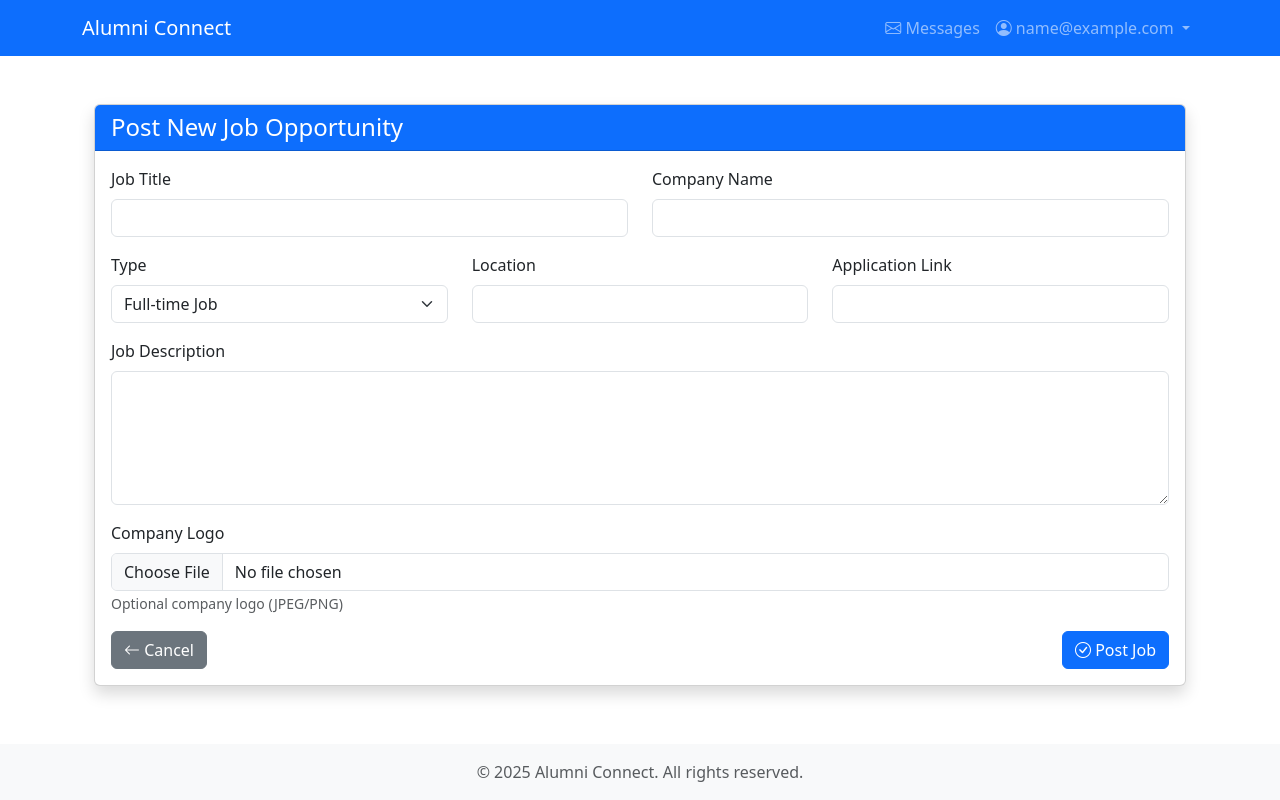
After one commit to Hillcrest01/alumni-student-engagement-system, a Flask app: page /jobs/create in a window 1280 px wide. The commit adds this page. Run offline with Flask 3, Linux system fonts and the light colour scheme; the visitor is signed in with stand-in values (Sample User, id 1); some libraries are stand-ins or nearby versions.

Commit message:
initiate jobs and all it's functionalities

```diff
--- a/app/__init__.py
+++ b/app/__init__.py
@@ -44,6 +44,8 @@ def create_app(config_class=Config):
         from .views import views_bp
         from .messaging import routes as messaging_routes
         from .events import routes as events_routes
+        from .jobs import routes as jobs_routes
+        from .main import main_bp
 
         # Register blueprints
         app.register_blueprint(auth_routes.auth_bp)
@@ -51,6 +53,8 @@ def create_app(config_class=Config):
         app.register_blueprint(views_bp)
         app.register_blueprint(messaging_routes.messaging_bp)
         app.register_blueprint(events_routes.events_bp, url_prefix='/events')
+        app.register_blueprint(jobs_routes.jobs_bp, url_prefix='/jobs')
+        app.register_blueprint(main_bp, url_prefix='/')
 
     # Register CLI commands
     from .cli import register_commands
--- a/app/forms.py
+++ b/app/forms.py
@@ -71,3 +71,17 @@ class EventForm(FlaskForm):
         FileAllowed(['jpg', 'png', 'jpeg'], 'Images only!')
     ])
     submit = SubmitField('Create Event')
+
+
+class JobForm(FlaskForm):
+    title = StringField('Job Title', validators=[DataRequired()])
+    description = TextAreaField('Job Description', validators=[DataRequired()])
+    company = StringField('Company Name', validators=[DataRequired()])
+    job_type = SelectField('Type', choices=[('job', 'Full-time Job'), ('internship', 'Internship')],
+                         validators=[DataRequired()])
+    location = StringField('Location', validators=[DataRequired()])
+    application_link = StringField('Application Link')
+    image = FileField('Company Logo', validators=[
+        FileAllowed(['jpg', 'png', 'jpeg'], 'Images only!')
+    ])
+    submit = SubmitField('Post Opportunity')
--- /dev/null
+++ b/app/jobs/routes.py
@@ -0,0 +1,115 @@
+from flask import Blueprint, render_template, redirect, url_for, flash, current_app, abort
+from flask_login import login_required, current_user
+from app import db
+from app.models import Job
+from app.forms import JobForm
+import os
+from werkzeug.utils import secure_filename
+from datetime import datetime
+from app.utils import utc_to_eat
+
+jobs_bp = Blueprint('jobs', __name__)
+
+def convert_job_for_display(job):
+    return {
+        'id': job.id,
+        'title': job.title,
+        'description': job.description,
+        'company': job.company,
+        'job_type': job.job_type,
+        'location': job.location,
+        'application_link': job.application_link,
+        'image': job.image,
+        'created_at': job.created_at.strftime('%Y-%m-%d'),
+        'is_verified': job.is_verified,
+        'creator': job.creator
+    }
+
+@jobs_bp.route('/create', methods=['GET', 'POST'])
+@login_required
+def create_job():
+    form = JobForm()
+
+    if form.validate_on_submit():
+        upload_folder = current_app.config.get('UPLOAD_FOLDER', 'app/static/uploads/')
+        os.makedirs(os.path.join(upload_folder, 'jobs'), exist_ok=True)
+
+        if form.image.data:
+            filename = secure_filename(form.image.data.filename)
+            filepath = os.path.join(upload_folder, 'jobs', filename)
+            form.image.data.save(filepath)
+            image_url = f"jobs/{filename}"
+        else:
+            image_url = None
+
+        job = Job(
+            title=form.title.data,
+            description=form.description.data,
+            company=form.company.data,
+            job_type=form.job_type.data,
+            location=form.location.data,
+            application_link=form.application_link.data,
+            image=image_url,
+            creator_id=current_user.id,
+            is_verified=not current_user.is_student()
+        )
+
+        db.session.add(job)
+        db.session.commit()
+
+        flash('Job posted!' + (' Awaiting admin approval.' if current_user.is_student() else ''), 'success')
+        return redirect(url_for('jobs.job_list'))
+
+    return render_template('jobs/create.html', form=form)
+
+@jobs_bp.route('/')
+def job_list():
+    jobs = Job.query.filter_by(is_verified=True).order_by(Job.created_at.desc()).all()
+    converted_jobs = [convert_job_for_display(job) for job in jobs]
+    return render_template('jobs/list.html', jobs=converted_jobs)
+
+@jobs_bp.route('/<int:job_id>')
+def job_detail(job_id):
+    job = Job.query.get_or_404(job_id)
+    return render_template('jobs/detail.html', job=convert_job_for_display(job))
+
+@jobs_bp.route('/<int:job_id>/delete', methods=['POST'])
+@login_required
+def delete_job(job_id):
+    job = Job.query.get_or_404(job_id)
+    if not (current_user.is_admin() or job.creator_id == current_user.id):
+        abort(403)
+
+    db.session.delete(job)
+    db.session.commit()
+    flash('Job deleted successfully', 'success')
+    return redirect(url_for('jobs.job_list'))
+
+@jobs_bp.route('/<int:job_id>/update', methods=['GET', 'POST'])
+@login_required
+def update_job(job_id):
+    job = Job.query.get_or_404(job_id)
+    if not (current_user.is_admin() or job.creator_id == current_user.id):
+        abort(403)
+
+    form = JobForm(obj=job)
+
+    if form.validate_on_submit():
+        if form.image.data:
+            filename = secure_filename(form.image.data.filename)
+            filepath = os.path.join(current_app.config['UPLOAD_FOLDER'], 'jobs', filename)
+            form.image.data.save(filepath)
+            job.image = f"jobs/{filename}"
+
+        job.title = form.title.data
+        job.description = form.description.data
+        job.company = form.company.data
+        job.job_type = form.job_type.data
+        job.location = form.location.data
+        job.application_link = form.application_link.data
+
+        db.session.commit()
+        flash('Job updated successfully', 'success')
+        return redirect(url_for('jobs.job_detail', job_id=job.id))
+
+    return render_template('jobs/update.html', form=form, job=convert_job_for_display(job))
--- a/app/models.py
+++ b/app/models.py
@@ -125,3 +125,21 @@ class Event(db.Model):
     creator_id = db.Column(db.Integer, db.ForeignKey('user.id'), nullable=False)
 
     creator = db.relationship('User', backref=db.backref('created_events', lazy=True))
+
+
+
+
+class Job(db.Model):
+    id = db.Column(db.Integer, primary_key=True)
+    title = db.Column(db.String(150), nullable=False)
+    description = db.Column(db.Text, nullable=False)
+    company = db.Column(db.String(100), nullable=False)
+    job_type = db.Column(db.String(20), nullable=False)  # 'job' or 'internship'
+    location = db.Column(db.String(100))
+    application_link = db.Column(db.String(200))
+    image = db.Column(db.String(255))  # Stores image path
+    created_at = db.Column(db.DateTime, default=datetime.utcnow)
+    is_verified = db.Column(db.Boolean, default=False)
+    creator_id = db.Column(db.Integer, db.ForeignKey('user.id'), nullable=False)
+
+    creator = db.relationship('User', backref=db.backref('posted_jobs', lazy=True))
--- /dev/null
+++ b/app/templates/jobs/create.html
@@ -0,0 +1,63 @@
+{% extends "base.html" %}
+{% block title %}Post New Job{% endblock %}
+
+{% block content %}
+<div class="container mt-4">
+    <div class="card shadow">
+        <div class="card-header bg-primary text-white">
+            <h4 class="mb-0">Post New Job Opportunity</h4>
+        </div>
+        <div class="card-body">
+            <form method="POST" enctype="multipart/form-data">
+                {{ form.hidden_tag() }}
+
+                <div class="row mb-3">
+                    <div class="col-md-6">
+                        {{ form.title.label(class="form-label") }}
+                        {{ form.title(class="form-control") }}
+                    </div>
+                    <div class="col-md-6">
+                        {{ form.company.label(class="form-label") }}
+                        {{ form.company(class="form-control") }}
+                    </div>
+                </div>
+
+                <div class="row mb-3">
+                    <div class="col-md-4">
+                        {{ form.job_type.label(class="form-label") }}
+                        {{ form.job_type(class="form-select") }}
+                    </div>
+                    <div class="col-md-4">
+                        {{ form.location.label(class="form-label") }}
+                        {{ form.location(class="form-control") }}
+                    </div>
+                    <div class="col-md-4">
+                        {{ form.application_link.label(class="form-label") }}
+                        {{ form.application_link(class="form-control") }}
+                    </div>
+                </div>
+
+                <div class="mb-3">
+                    {{ form.description.label(class="form-label") }}
+                    {{ form.description(class="form-control", rows=5) }}
+                </div>
+
+                <div class="mb-3">
+                    {{ form.image.label(class="form-label") }}
+                    {{ form.image(class="form-control") }}
+                    <small class="text-muted">Optional company logo (JPEG/PNG)</small>
+                </div>
+
+                <div class="d-flex justify-content-between">
+                    <a href="{{ url_for('jobs.job_list') }}" class="btn btn-secondary">
+                        <i class="bi bi-arrow-left"></i> Cancel
+                    </a>
+                    <button type="submit" class="btn btn-primary">
+                        <i class="bi bi-check-circle"></i> Post Job
+                    </button>
+                </div>
+            </form>
+        </div>
+    </div>
+</div>
+{% endblock %}
```
Also changed, not shown: app/admin/routes.py (+52 -6 lines), app/main.py (added, +59 -0 lines), app/templates/admin/dashboard.html (+84 -7 lines), app/templates/index.html (+37 -5 lines), app/templates/jobs/detail.html (added, +75 -0 lines), app/templates/jobs/list.html (added, +50 -0 lines), migrations/versions/f12222b50c74_add_jobs_model.py (added, +42 -0 lines), app/static/uploads/events/8d1eeee35bfb80c81fa75f5194a23ccf.jpg (added), app/static/uploads/jobs/EGERTON1.png (added), app/static/uploads/jobs/app-dev-1.jpg (added), app/static/uploads/jobs/award.png (added), 1 other file.
